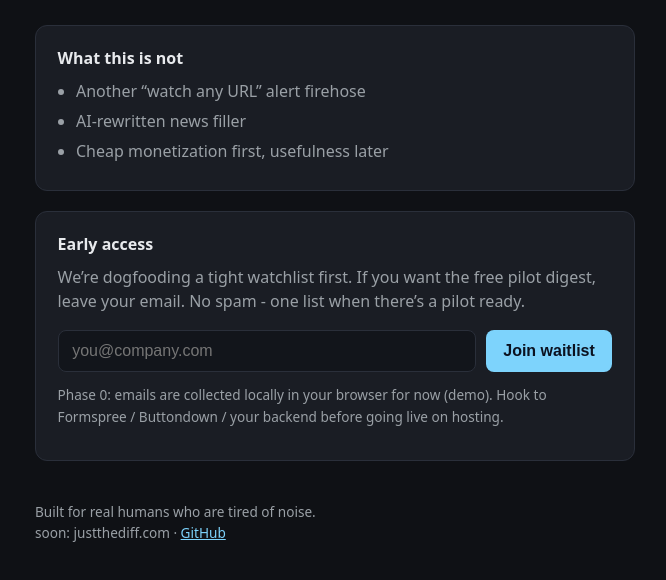
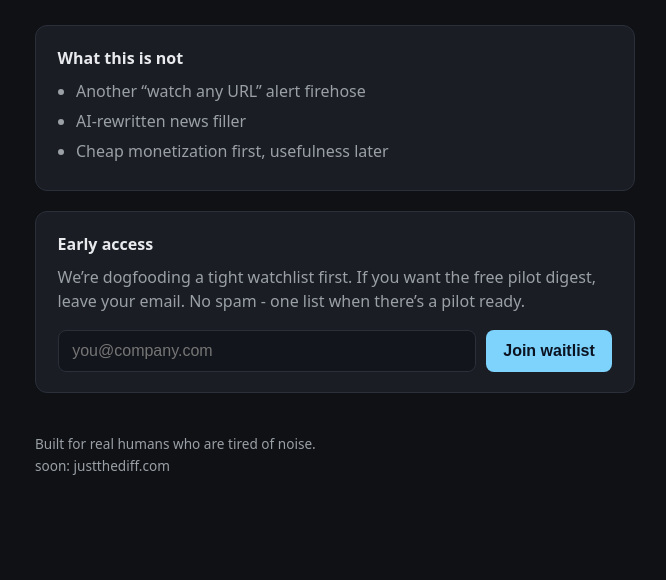
Before and after one commit to jgode/signal-digest, a plain HTML site: page web/index.html in a window 1280 px wide. Shown: the part 200-780 px from the top of the page, without its empty margins (305-971 px from the left). Drawn offline with Linux system fonts and the light colour scheme.

Commit message:
Clean waitlist footer for public launch
Remove Phase 0 demo note and GitHub link from the live page.

```diff
--- a/web/index.html
+++ b/web/index.html
@@ -95,13 +95,12 @@
         <input type="email" name="email" required placeholder="you@company.com" autocomplete="email" />
         <button type="submit">Join waitlist</button>
       </form>
-      <p class="note">Phase 0: emails are collected locally in your browser for now (demo). Hook to Formspree / Buttondown / your backend before going live on hosting.</p>
+
       <p class="ok" id="ok">You’re on the list. We’ll only email about the pilot.</p>
     </div>
 
     <footer>
       Built for real humans who are tired of noise.<br />soon: justthediff.com
-      · <a href="https://github.com/jgode/signal-digest">GitHub</a>
     </footer>
   </main>
   <script>
```
